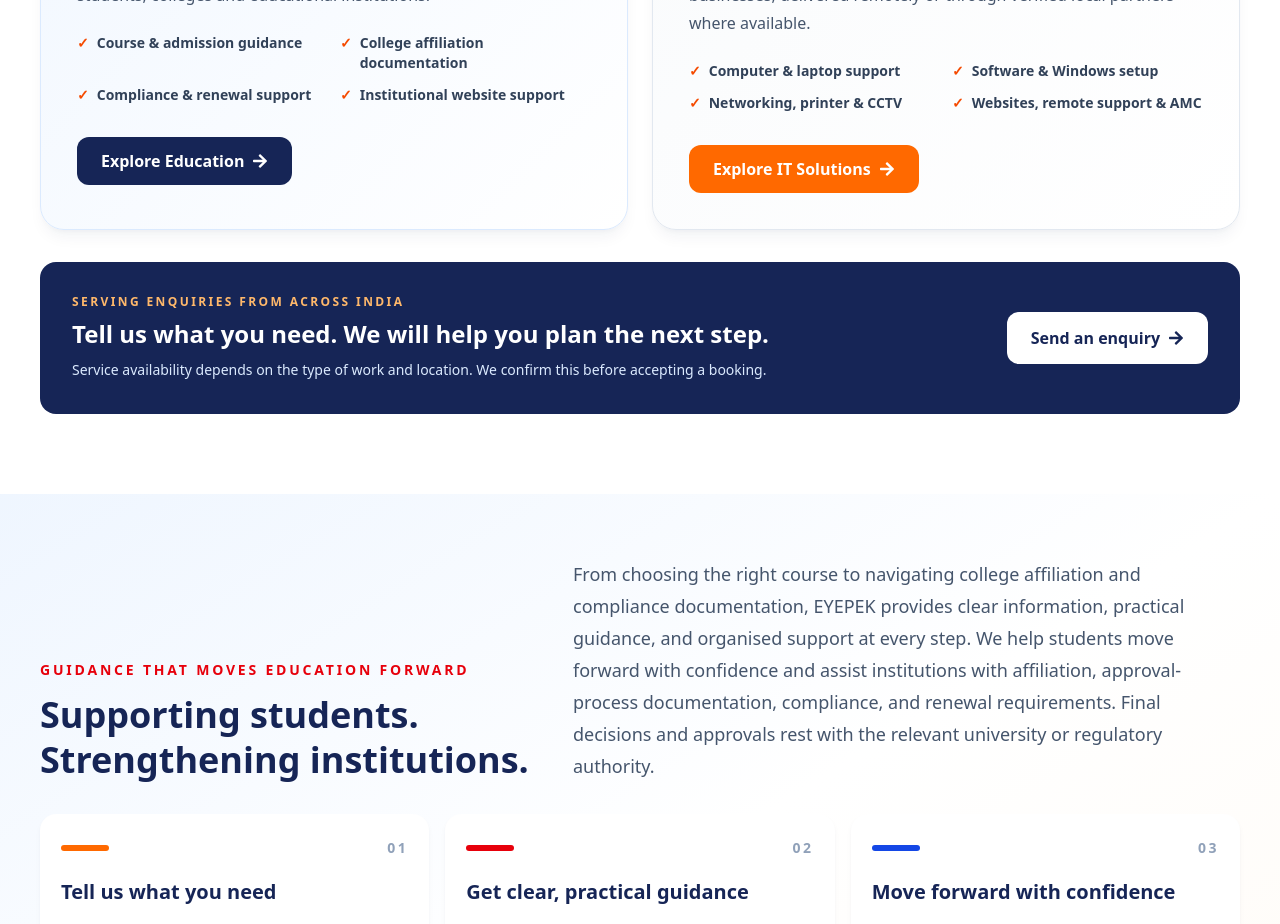
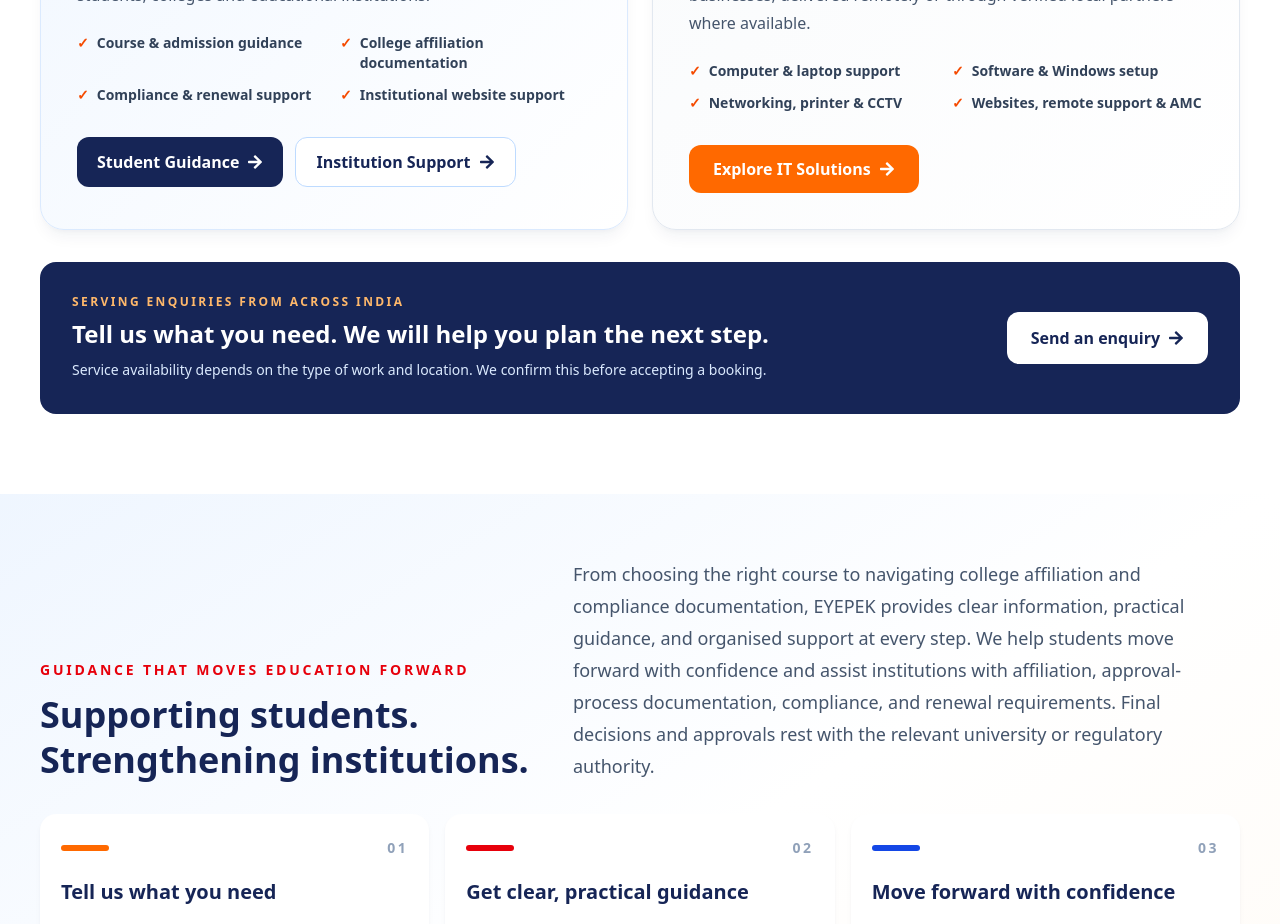
Before and after one commit to eyepek/EYEPEK, a React (Vite) app: page / in a window 1280 px wide. Shown: the part 2040-2964 px from the top of the page. Built offline with nearby package versions, Linux system fonts and the light colour scheme.

Commit message:
Clarify Education division paths for students and institutions

```diff
--- a/src/pages/HomePage.jsx
+++ b/src/pages/HomePage.jsx
@@ -171,7 +171,10 @@ const HomePage = () => {
               <ul className="mt-6 grid gap-3 text-sm font-semibold text-slate-700 sm:grid-cols-2">
                 {[t("Course & admission guidance", "कोर्स और प्रवेश मार्गदर्शन"), t("College affiliation documentation", "कॉलेज संबद्धता दस्तावेज़"), t("Compliance & renewal support", "अनुपालन और नवीनीकरण सहायता"), t("Institutional website support", "संस्थान की वेबसाइट सहायता")].map(item => <li key={item} className="flex gap-2"><span className="text-orange-600">✓</span>{item}</li>)}
               </ul>
-              <a href="/services/education" className="mt-8 inline-flex items-center gap-2 rounded-xl bg-blue-950 px-6 py-3 font-bold text-white transition hover:bg-blue-800">{t("Explore Education", "Education सेवाएँ देखें")} <FaArrowRight aria-hidden="true" /></a>
+              <div className="mt-8 flex flex-wrap gap-3">
+                <a href="/services/education" className="inline-flex items-center gap-2 rounded-xl bg-blue-950 px-5 py-3 font-bold text-white transition hover:bg-blue-800">{t("Student Guidance", "छात्र मार्गदर्शन")} <FaArrowRight aria-hidden="true" /></a>
+                <a href="/services/business-support" className="inline-flex items-center gap-2 rounded-xl border border-blue-200 bg-white px-5 py-3 font-bold text-blue-950 transition hover:bg-blue-50">{t("Institution Support", "संस्थान सहायता")} <FaArrowRight aria-hidden="true" /></a>
+              </div>
             </div>
           </article>
           <article className="group overflow-hidden rounded-3xl border border-slate-200 bg-gradient-to-br from-slate-50 to-white shadow-lg shadow-blue-950/5">
```
